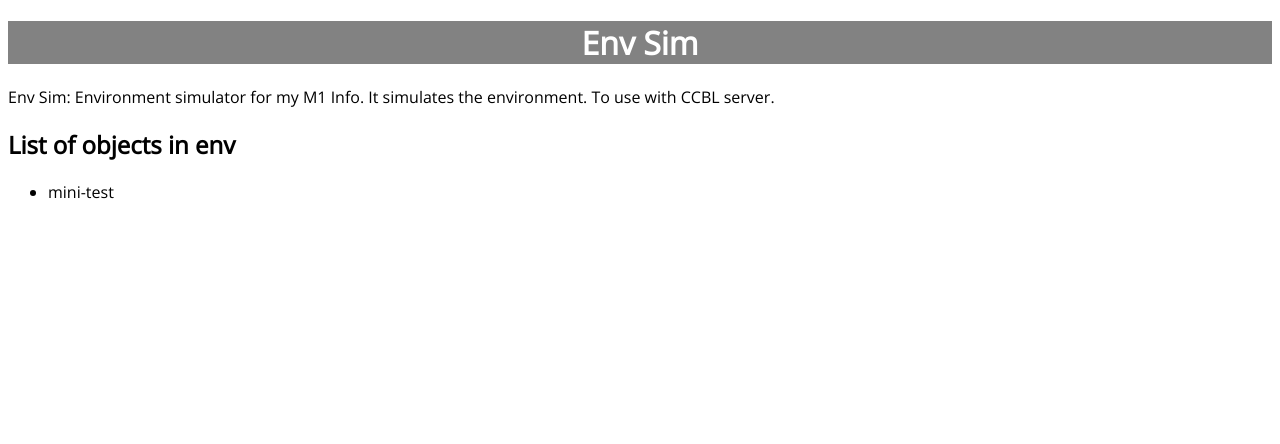
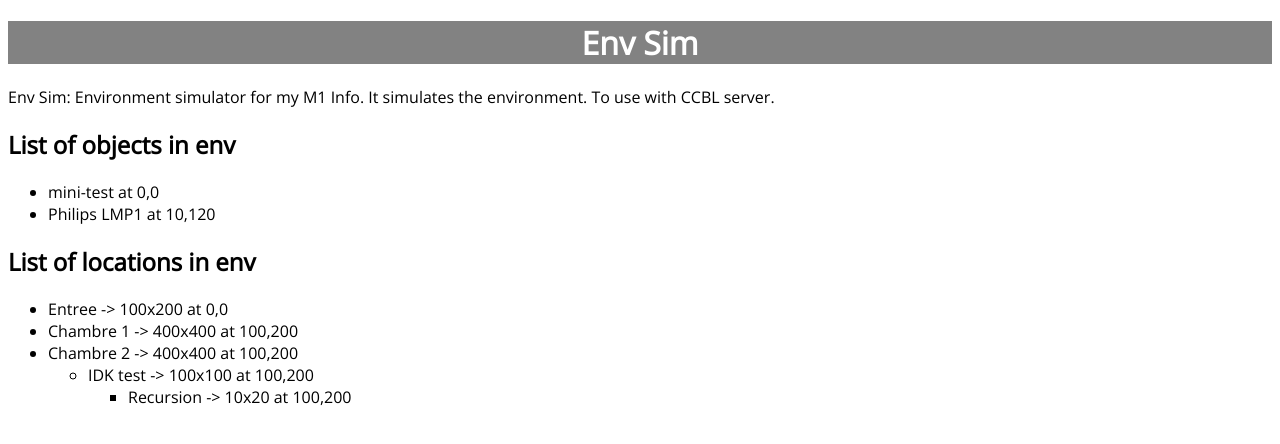
Before and after one commit to Nelgamix/EnvSim6, an Angular app: page / in a window 1280 px wide. Shown: the top 444 px of the page. Built offline with nearby package versions, Linux system fonts and the light colour scheme.

Commit message:
locations

```diff
--- a/projects/worldsim/src/lib/model/Location.ts
+++ b/projects/worldsim/src/lib/model/Location.ts
@@ -10,7 +10,15 @@ export class Location {
   private _personnages: Personnage[];
   private _sublocations: Location[];
 
-  constructor(name: string, width: number, height: number, metadata: any, position: Position, personnages: Personnage[], sublocations: Location[]) {
+  constructor(
+    name: string,
+    width: number,
+    height: number,
+    position: Position,
+    metadata: any,
+    personnages: Personnage[],
+    sublocations: Location[]
+  ) {
     this._name = name;
     this._width = width;
     this._height = height;
@@ -47,4 +55,12 @@ export class Location {
   get sublocations(): Location[] {
     return this._sublocations;
   }
+
+  addPersonnage(p: Personnage) {
+    this._personnages.push(p);
+  }
+
+  addSublocation(sl: Location) {
+    this._sublocations.push(sl);
+  }
 }
--- a/projects/worldsim/src/lib/worldsim.service.ts
+++ b/projects/worldsim/src/lib/worldsim.service.ts
@@ -3,6 +3,8 @@ import { WorldsimModule } from './worldsim.module';
 import {World} from './model/World';
 import {Lamp} from './model/Lamp';
 import {Position} from './model/Position';
+import {Personnage} from './model/Personnage';
+import {Location} from './model/Location';
 
 @Injectable(/*{
   providedIn: WorldsimModule
@@ -15,11 +17,19 @@ export class WorldsimService {
   }
 
   loadEnvironment(env: any): void {
-    for (const o of env.objects) {
-      switch (o.type) {
-        case 'Lamp':
-          this._world.addObject(new Lamp(o.name, new Position(o.position.x, o.position.y), o.state));
-          break;
+    if (env.objects) {
+      for (const o of env.objects) {
+        switch (o.type) {
+          case 'Lamp':
+            this._world.addObject(new Lamp(o.name, new Position(o.position.x, o.position.y), o.state));
+            break;
+        }
+      }
+    }
+
+    if (env.locations) {
+      for (const l of env.locations) {
+        this._world.addLocation(this.constructLocation(l));
       }
     }
   }
@@ -27,4 +37,31 @@ export class WorldsimService {
   get world(): World {
     return this._world;
   }
+
+  private constructLocation(sl: any): Location {
+    const ps: Personnage[] = [];
+    const ls: Location[] = [];
+
+    if (sl.personnages) {
+      for (const p of sl.personnages) {
+        ps.push(new Personnage(p.name, (p.metadata ? p.metadata : undefined)));
+      }
+    }
+
+    if (sl.sublocations) {
+      for (const l of sl.sublocations) {
+        ls.push(this.constructLocation(l));
+      }
+    }
+
+    return new Location(
+      sl.name,
+      sl.width,
+      sl.height,
+      sl.position,
+      (sl.metadata ? sl.metadata : undefined),
+      ps,
+      ls
+    );
+  }
 }
--- a/src/app/app.component.html
+++ b/src/app/app.component.html
@@ -3,6 +3,12 @@
 <div>
   <h2>List of objects in env</h2>
   <ul>
-    <li *ngFor="let o of worldsimService.world.objects">{{ o.name }}</li>
+    <li *ngFor="let o of worldsimService.world.objects">{{ o.name }} at {{ o.position.x }},{{ o.position.y }}</li>
   </ul>
 </div>
+<div>
+  <h2>List of locations in env</h2>
+  <ul>
+    <li *ngFor="let l of worldsimService.world.locations"><app-show-location [location]="l"></app-show-location></li>
+  </ul>
+</div>
--- a/src/app/app.component.ts
+++ b/src/app/app.component.ts
@@ -1,5 +1,18 @@
-import { Component } from '@angular/core';
+import {Component, Input} from '@angular/core';
 import {WorldsimService} from '../../projects/worldsim/src/lib/worldsim.service';
+
+@Component({
+  selector: 'app-show-location',
+  template: `
+    {{ location.name }} -> {{ location.width }}x{{ location.height }} at {{ location.position.x + ',' + location.position.y }}
+    <ul *ngIf="location.sublocations.length > 0">
+      <li *ngFor="let l of location.sublocations"><app-show-location [location]="l"></app-show-location></li>
+    </ul>
+  `
+})
+export class ShowLocationComponent {
+  @Input() location: Location;
+}
 
 @Component({
   selector: 'app-root',
@@ -18,9 +31,68 @@ export class AppComponent {
           },
           'name': 'mini-test',
           'state': '#FFE'
+        },
+        {
+          'type': 'Lamp',
+          'position': {
+            'x': 10,
+            'y': 120
+          },
+          'name': 'Philips LMP1',
+          'state': 'off'
         }
       ],
       'locations': [
+        {
+          'name': 'Entree',
+          'width': 100,
+          'height': 200,
+          'position': {
+            x: 0,
+            y: 0
+          }
+        },
+        {
+          'name': 'Chambre 1',
+          'width': 400,
+          'height': 400,
+          'position': {
+            x: 100,
+            y: 200
+          },
+          'personnages': [{name: 'Lucas'}]
+        },
+        {
+          'name': 'Chambre 2',
+          'width': 400,
+          'height': 400,
+          'position': {
+            x: 100,
+            y: 200
+          },
+          'sublocations': [
+            {
+              'name': 'IDK test',
+              'width': 100,
+              'height': 100,
+              'position': {
+                x: 100,
+                y: 200
+              },
+              'sublocations': [
+                {
+                  'name': 'Recursion',
+                  'width': 10,
+                  'height': 20,
+                  'position': {
+                    x: 100,
+                    y: 200
+                  }
+                }
+              ]
+            }
+          ]
+        }
       ]
     });
   }
--- a/src/app/app.module.ts
+++ b/src/app/app.module.ts
@@ -1,12 +1,13 @@
 import { BrowserModule } from '@angular/platform-browser';
 import { NgModule } from '@angular/core';
 
-import { AppComponent } from './app.component';
+import {AppComponent, ShowLocationComponent} from './app.component';
 import {WorldsimService} from '../../projects/worldsim/src/lib/worldsim.service';
 
 @NgModule({
   declarations: [
-    AppComponent
+    AppComponent,
+    ShowLocationComponent
   ],
   imports: [
     BrowserModule
```
Also changed, not shown: 2 other files (tests, documents, lock files or other folders).
